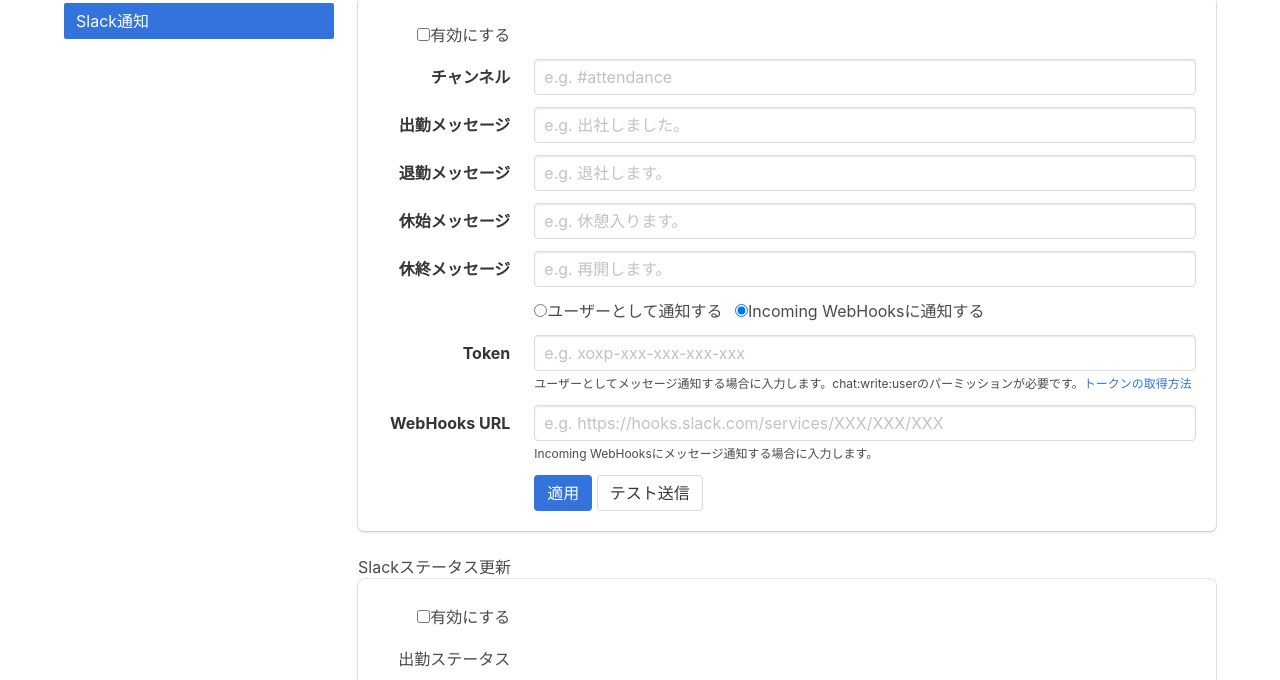
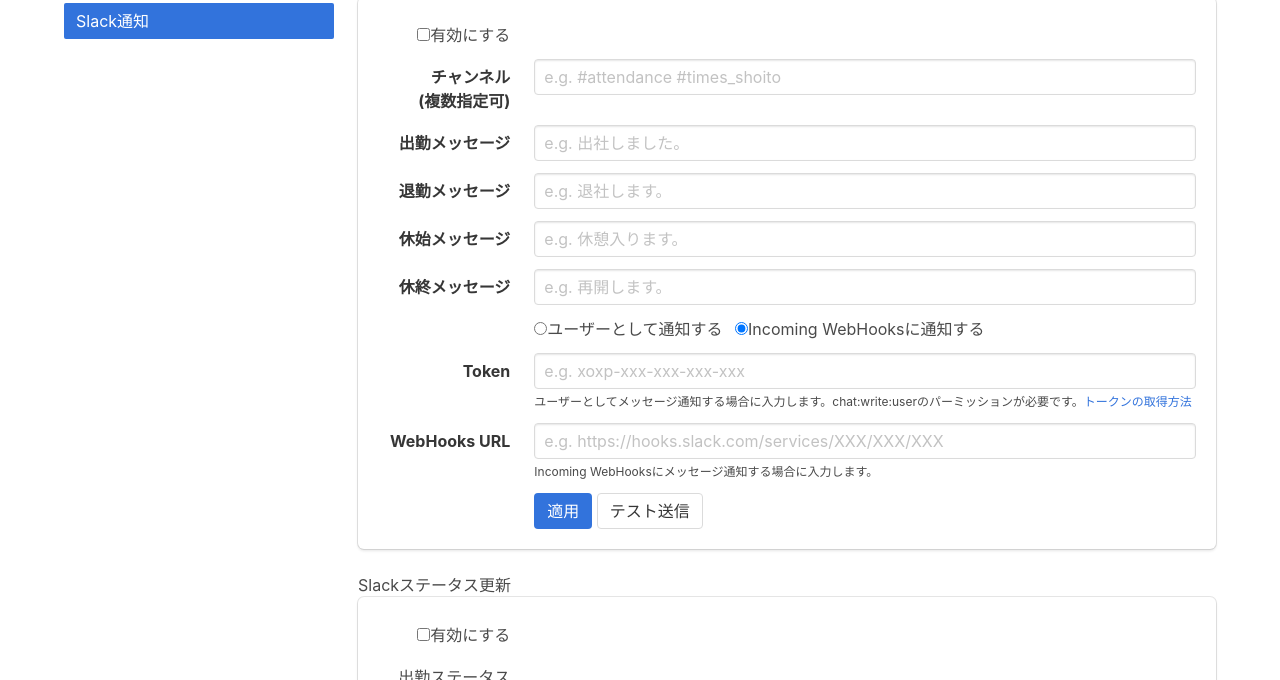
Before and after one commit to shoito/kot-chrome-assistant, a browser extension: page src/options/options.html in a window 1280 px wide. Shown: the part 79-759 px from the top of the page. Drawn offline with Linux system fonts and the light colour scheme.

Commit message:
設定UIのチャンネル指定に複数指定可を追記

```diff
--- a/src/options/options.html
+++ b/src/options/options.html
@@ -48,12 +48,12 @@
 
                     <div class="field is-horizontal">
                     <div class="field-label is-normal">
-                        <label class="label">チャンネル</label>
+                        <label class="label">チャンネル<br/>(複数指定可)</label>
                     </div>
                     <div class="field-body">
                         <div class="field">
                         <div class="control">
-                            <input id="slackChannel" class="input" type="text" placeholder="e.g. #attendance">
+                            <input id="slackChannel" class="input" type="text" placeholder="e.g. #attendance #times_shoito">
                         </div>
                         </div>
                     </div>
```
